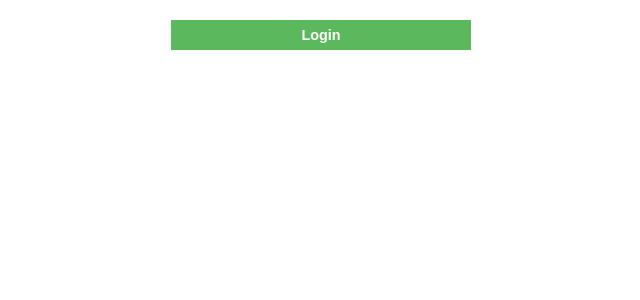
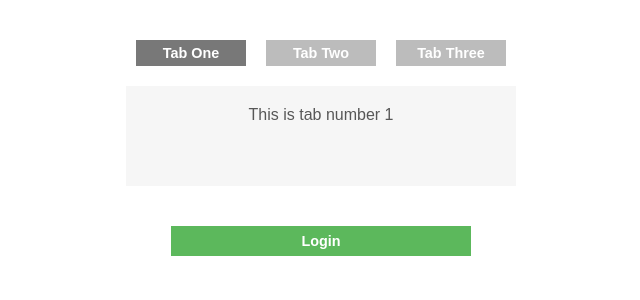
Before and after one commit to Dempaman/lab31, a React (Create React App) app: page / in a window 1280 px wide. Shown: the top 300 px of the page, without its empty margins (319-959 px from the left). Built offline with nearby package versions, Linux system fonts and the light colour scheme.

Commit message:
tabs and login/logout added

```diff
--- /dev/null
+++ b/src/Tab.js
@@ -0,0 +1,76 @@
+import React, { Component } from 'react';
+import './tabs.css'
+
+class Tab extends Component{
+  constructor(props){
+    super(props);
+    this.renderLabels = this.renderLabels.bind(this);
+    this.tabList = {
+      tab1:{
+        label: 'Tab One',
+        content: 'This is tab number 1'
+      },
+
+      tab2:{
+        label: 'Tab Two',
+        content: 'This is tab number 2'
+      },
+
+      tab3:{
+        label: 'Tab Three',
+        content: 'This is tab number 3'
+      },
+    };
+
+    const activeTabs = 'tab1';
+
+    this.state = {
+      tabItem: this.tabList[activeTabs],
+      active: activeTabs,
+    };
+  }
+
+    changeTab(item, activeTabs) {
+     this.setState({
+       tabItem: item,
+       active: activeTabs,
+     });
+   }
+
+    renderLabels(){
+      const label = Object.keys(this.tabList).map((value, index) => {
+        let status = '';
+        if(value === this.state.active){
+          status = 'active';
+        }
+        return (
+          <div className = {status}
+            onClick = {this.changeTab.bind(this, this.tabList[value], value)}
+            key = {this.tabList[value].label}
+            >
+            {this.tabList[value].label}
+          </div>
+        )
+      });
+      return label;
+    }
+
+  render(){
+    return(
+      <div className = "wrap">
+
+        <div className = "tabStyle" >
+          <div className = "labels">{this.renderLabels()}</div>
+        </div>
+
+        <div className = "itemStyle">
+          <span>{this.state.tabItem.content}</span>
+        </div>
+
+      </div>
+    )
+  }
+}
+
+
+export default Tab;
--- a/src/index.js
+++ b/src/index.js
@@ -2,10 +2,12 @@ import React from 'react';
 import ReactDOM from 'react-dom';
 import './index.css';
 import Login from './Login';
+import Tab from './Tab';
 import registerServiceWorker from './registerServiceWorker';
 
 ReactDOM.render(
   <div>
+    <Tab />
     <Login />
   </div>,
   document.getElementById('root')
--- /dev/null
+++ b/src/tabs.css
@@ -0,0 +1,43 @@
+.labels{
+  list-style-type: none;
+  display: flex;
+}
+
+.tabStyle{
+  display: flex;
+  justify-content: center;
+  margin: 20px;
+}
+
+.itemStyle{
+  background-color: #f6f6f6;
+  width: 350px;
+  margin: 0 auto;
+  text-align: center;
+  color: #575757;
+  height: 60px;
+  padding: 20px;
+}
+
+.wrap{
+  display: flex;
+  flex-direction: column;
+  margin: 20px;
+}
+
+.labels > div{
+  width: 100px;
+  background-color: #bcbcbc;
+  margin: 0 10px 0 10px;
+  text-align: center;
+  color: #fff;
+  padding: 5px;
+  cursor: pointer;
+  font-size: 0.9em;
+  font-family: Arial;
+  font-weight: bold;
+}
+
+.labels > .active{
+  background-color: #787878;
+}
```
